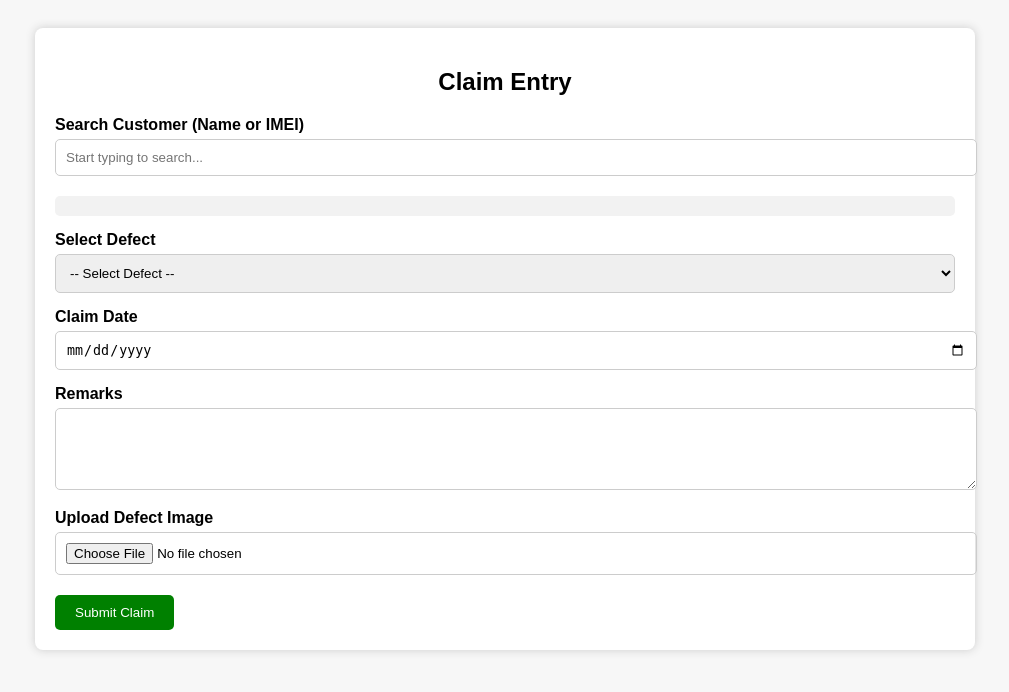
After one commit to etouch-solutions/Bestmobiles, a PHP site: page /claim_entry.php in a window 1280 px wide. The commit adds this page. Shown: the top 692 px of the page, without its empty margins (135-1144 px from the left). Run offline with PHP 8.4, Linux system fonts and the light colour scheme; data that the repository does not hold is empty.

Commit message:
Add full project files

```diff
--- /dev/null
+++ b/claim_entry.php
@@ -0,0 +1,76 @@
+<!DOCTYPE html>
+<html>
+<head>
+  <title>Claim Entry</title>
+  <style>
+    body { font-family: Arial; background: #f7f7f7; padding: 20px; }
+    .container { max-width: 900px; margin: auto; background: #fff; padding: 20px; border-radius: 8px; box-shadow: 0 0 10px #ccc; }
+    h2 { text-align: center; }
+    label { display: block; margin-top: 15px; font-weight: bold; }
+    input, select, textarea { width: 100%; padding: 10px; margin-top: 5px; border: 1px solid #ccc; border-radius: 5px; }
+    button { margin-top: 20px; padding: 10px 20px; background: green; color: white; border: none; border-radius: 5px; cursor: pointer; }
+    .result-box { margin-top: 20px; background: #f2f2f2; padding: 10px; border-radius: 5px; }
+  </style>
+</head>
+<body>
+
+<div class="container">
+  <h2>Claim Entry</h2>
+
+  <form action="insert_claim_entry.php" method="POST" enctype="multipart/form-data">
+
+    <label for="search_customer">Search Customer (Name or IMEI)</label>
+    <input type="text" id="search_customer" onkeyup="searchCustomer(this.value)" placeholder="Start typing to search...">
+
+    <div id="search_result" class="result-box"></div>
+
+    <input type="hidden" name="insurance_entry_id" id="insurance_entry_id">
+
+    <label for="defect_id">Select Defect</label>
+    <select name="defect_id" required>
+      <option value="">-- Select Defect --</option>
+      <?php
+        include 'db.php';
+        $conn = mysqli_connect($host, $user, $pass, $db);
+        $defects = mysqli_query($conn, "SELECT Defect_Id, Defect_Name FROM Claim_Defects WHERE Is_Active = 1");
+        while ($d = mysqli_fetch_assoc($defects)) {
+          echo "<option value='{$d['Defect_Id']}'>{$d['Defect_Name']}</option>";
+        }
+      ?>
+    </select>
+
+    <label for="claim_date">Claim Date</label>
+    <input type="date" name="claim_date" required>
+
+    <label for="remarks">Remarks</label>
+    <textarea name="remarks" rows="4"></textarea>
+
+    <label for="claim_image">Upload Defect Image</label>
+    <input type="file" name="claim_image" accept="image/*">
+
+    <button type="submit">Submit Claim</button>
+  </form>
+</div>
+
+<script>
+function searchCustomer(keyword) {
+  if (keyword.length < 3) {
+    document.getElementById('search_result').innerHTML = "Type at least 3 characters...";
+    return;
+  }
+
+  fetch('search_insurance_entry.php?keyword=' + keyword)
+    .then(response => response.text())
+    .then(data => {
+      document.getElementById('search_result').innerHTML = data;
+    });
+}
+
+function selectInsuranceEntry(id, name) {
+  document.getElementById('insurance_entry_id').value = id;
+  document.getElementById('search_result').innerHTML = "Selected: " + name;
+}
+</script>
+
+</body>
+</html>
--- a/index.php
+++ b/index.php
@@ -11,11 +11,9 @@
 <a href="add_brand.html">add a brand</a> <br>
 <a href="add_defect.html">add a defect</a> <br>
 <a href="add_insurance.html">add an insurance type</a> <br>
-
 <a href="Customer_Master.php">add a customer</a><br>
 <a href="Insurance_Entry.php">add a insurance for device</a> <br>
-
-
+ <a href="Claim_Entry.php">add a claim for device</a>
 
 
 </body>
```
